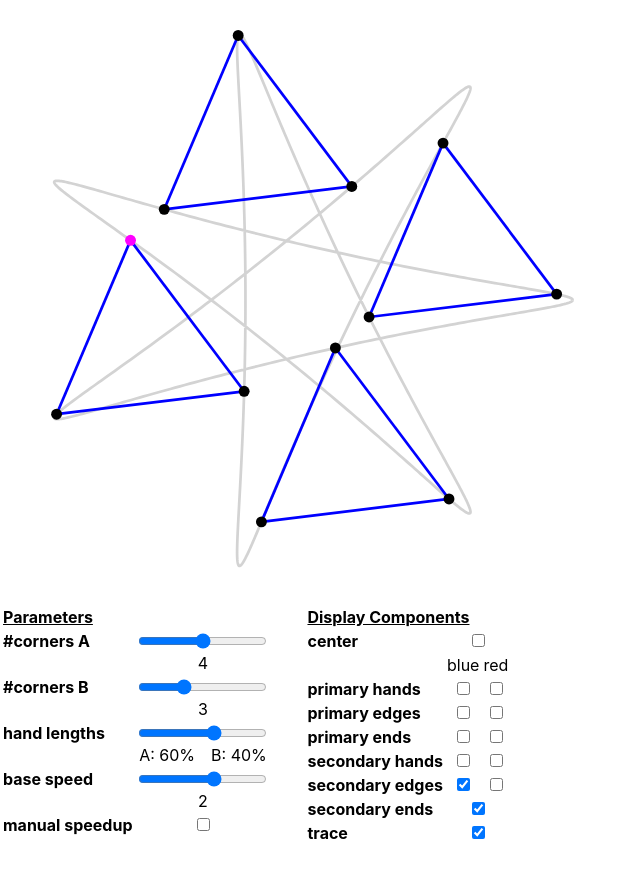
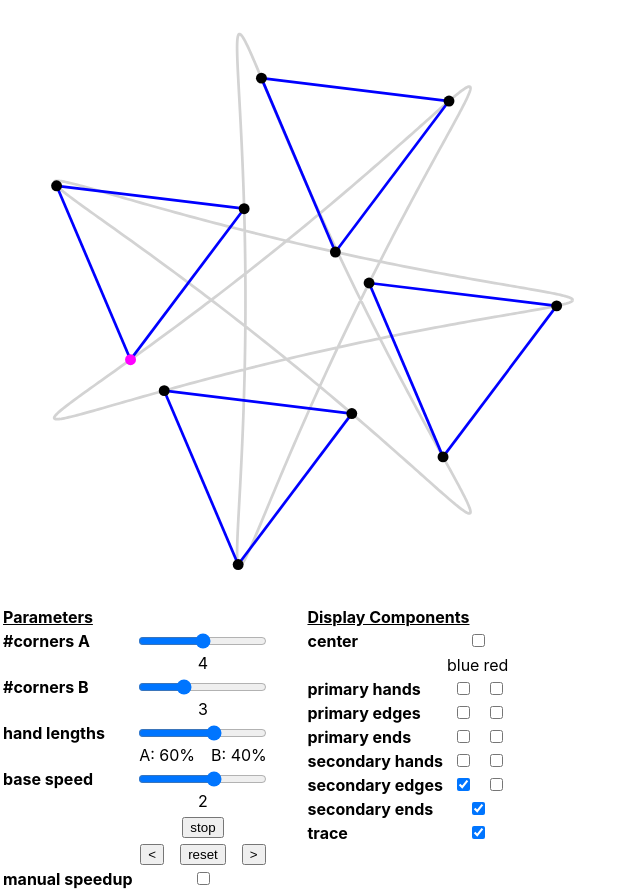
Before and after one commit to hcschuetz/double-rotation, a React (Create React App) app: page / in a window 1280 px wide. Shown: the whole page, without its empty margins (0-640 px from the left). Before the commit the page ends 846 px from the top, so only its background shows below. Built offline with nearby package versions, Linux system fonts and the light colour scheme.

Commit message:
quite some refactoring

```diff
--- a/src/App.tsx
+++ b/src/App.tsx
@@ -4,9 +4,10 @@
  *   - Use links referencing these URLs for links in explanation story
  * - Draw secondary traces?
  */
-import React, { Context, createContext, Fragment, useContext, useEffect, useRef, useState } from 'react';
+import { Context, createContext, FC, Fragment, useContext, useEffect, useRef, useState } from 'react';
 import './App.css';
 
+// How many segments to use for a trace. (A parameter that can be tuned.)
 const traceSteps = 1000;
 
 type Options = {
@@ -25,11 +26,6 @@ type Options = {
   showTrace: boolean,
 };
 
-type FilteredKeys<T, U> = { [P in keyof T]: T[P] extends U ? P : never }[keyof T];
-
-type NumericOption = FilteredKeys<Options, number>;
-type BooleanOption = FilteredKeys<Options, boolean>;
-
 const initialOptions: Options = {
   cornersA: 4,
   cornersB: 3,
@@ -37,7 +33,7 @@ const initialOptions: Options = {
   baseSpeed: 2,
   manualSpeedup: false,
   speedupA: 3,
-  speedupB: 4,
+  speedupB: -4,
   showPrimaryHandsA: false, showPrimaryEndsA: false, showPrimaryEdgesA: false,
   showSecondaryHandsA: false, showSecondaryEdgesA: true,
   showPrimaryHandsB: false, showPrimaryEndsB: false, showPrimaryEdgesB: false,
@@ -46,26 +42,39 @@ const initialOptions: Options = {
   showTrace: true,
 };
 
+type FilteredKeys<T, U> = { [P in keyof T]: T[P] extends U ? P : never }[keyof T];
+
+type NumericOption = FilteredKeys<Options, number>;
+type BooleanOption = FilteredKeys<Options, boolean>;
+
+type Setter<T> = (update: T | ((old: T) => T)) => void;
+
+// All these contexts have no reasonable default values.  So we just provide
+// some dummy values of the appropriate types to createContext(...).
 const DisplayOptions: Context<Options> = createContext(initialOptions);
+const SetDisplayOptions: Context<Setter<Options>> = createContext((x: any) => {});
 
-const indices = (n: number): number[] => Array(n).fill(undefined).map((_,i) => i);
+const ProvideDisplayOptions: FC<{value: Options, setter: Setter<Options>}> =
+  ({value, setter, children}) => (
+    <DisplayOptions.Provider value={value}>
+      <SetDisplayOptions.Provider value={setter}>
+        {children}
+      </SetDisplayOptions.Provider>
+    </DisplayOptions.Provider>
+  );
 
-const TAU = 2 * Math.PI;
+const Rounds: Context<number> = createContext(0);
+const SetRounds: Context<Setter<number>> = createContext((x: any) => {});
 
-const polar = (r: number, turns: number): [number, number] => ([
-  r * Math.cos(turns * TAU),
-  r * Math.sin(turns * TAU),
-]);
+const ProvideRounds: FC<{speedRef: {current: number}}> = ({
+  speedRef, children
+}) => {
+  const [rounds, setRounds] = useState(0);
 
-function MovingParts(): JSX.Element {
-  const options = useContext(DisplayOptions);
-  const speedRef = useRef(0);
-  speedRef.current = options.baseSpeed;
   const prevTimestamp = useRef(0);
   if (prevTimestamp.current === undefined) {
     prevTimestamp.current = performance.now();
   }
-  const [rounds, setRounds] = useState(0);
   useEffect(() => {
     let terminated = false;
     function update(timestamp: number): void {
@@ -81,12 +90,34 @@ function MovingParts(): JSX.Element {
 
     requestAnimationFrame(update);
     return () => { terminated = true; }
-  }, [])
+  }, []);
+
+  return (
+    <Rounds.Provider value={rounds}>
+      <SetRounds.Provider value={setRounds}>
+        {children}
+      </SetRounds.Provider>
+    </Rounds.Provider>
+  );
+};
+
+const indices = (n: number): number[] => Array(n).fill(undefined).map((_,i) => i);
+
+const TAU = 2 * Math.PI;
+
+const polar = (r: number, turns: number): [number, number] => ([
+  r * Math.cos(turns * TAU),
+  r * Math.sin(turns * TAU),
+]);
+
+function MovingParts(): JSX.Element {
+  const options = useContext(DisplayOptions);
+  const rounds = useContext(Rounds);
 
   const p = options.cornersA;
   const q = options.cornersB;
-  const speedupA = options.manualSpeedup ? options.speedupA : q;
-  const speedupB = options.manualSpeedup ? options.speedupB : p;
+  const speedupA = options.manualSpeedup ? options.speedupA :  q;
+  const speedupB = options.manualSpeedup ? options.speedupB : -p;
 
   const forEachPoint = (f: (i: number, j: number) => JSX.Element): JSX.Element[] =>
     indices(p).flatMap(i => indices(q).map(j => (
@@ -98,10 +129,10 @@ function MovingParts(): JSX.Element {
   // by introducing independent rotations.
   // Notice that the coupling ensures closed traces.
   const pHands = indices(p).map(i =>
-    polar(    options.percentageA/100, -speedupA*rounds + i/p)
+    polar(    options.percentageA/100, speedupA*rounds + i/p)
   );
   const qHands = indices(q).map(j =>
-    polar(1 - options.percentageA/100,  speedupB*rounds + j/q)
+    polar(1 - options.percentageA/100, speedupB*rounds + j/q)
   );
 
   const points = pHands.map(([xp, yp]) => qHands.map(([xq, yq]) => (
@@ -177,25 +208,34 @@ function MovingParts(): JSX.Element {
   </>);
 }
 
-function App() {
-  const [options, setOptions] = useState(initialOptions);
-
+function Trace(): JSX.Element {
+  const options = useContext(DisplayOptions);
   const p = options.cornersA;
   const q = options.cornersB;
   const speedupA = options.manualSpeedup ? options.speedupA : q;
-  const speedupB = options.manualSpeedup ? options.speedupB : p;
+  const speedupB = options.manualSpeedup ? options.speedupB : -p;
   const rp = options.percentageA/100;
   const rq = 1-rp;
   const trace = indices(traceSteps+1).map(i => {
-    const [xp, yp] = polar(rq,  speedupB*i/traceSteps);
-    const [xq, yq] = polar(rp, -speedupA*i/traceSteps);
+    const [xp, yp] = polar(rq, speedupB*i/traceSteps);
+    const [xq, yq] = polar(rp, speedupA*i/traceSteps);
     return `${xp+xq},${yp+yq}`;
   }).join(" ");
+
+  return (
+    <polyline points={trace} stroke="lightgrey" strokeWidth={0.01} fill="none"/>
+  );
+}
+
+function Config(): JSX.Element {
+  const options = useContext(DisplayOptions);
+  const setOptions = useContext(SetDisplayOptions);
+  const setRounds = useContext(SetRounds);
 
   const flag = (name: BooleanOption): JSX.Element => (
     <input type="checkbox"
       checked={options[name]}
-      onChange={e => setOptions({...options, [name]: e.target.checked})}
+      onChange={e => setOptions(options => ({...options, [name]: e.target.checked}))}
     />
   );
   const slider = (
@@ -203,19 +243,11 @@ function App() {
   ): JSX.Element => (
     <input type="range" min={min} max={max} step={step}
       value={options[name]}
-      onChange={e => setOptions({...options, [name]: Number(e.target.value)})}
+      onChange={e => setOptions(options => ({...options, [name]: Number(e.target.value)}))}
     />
   );
 
   return (
-    <DisplayOptions.Provider value={options}>
-      <div className="App">
-        <svg viewBox="-1.1 -1.1 2.2 2.2" width="600" height="600">
-          {options.showTrace && (
-            <polyline points={trace} stroke="lightgrey" strokeWidth={0.01} fill="none"/>
-           )}
-          <MovingParts/>
-        </svg>
     <div>
       <table style={{display: "inline-table", marginRight: "2em"}}>
         <tbody>
@@ -251,7 +283,21 @@ function App() {
             <td>
               {slider("baseSpeed", -10, 10, 0.1)}
               <br/>
-                  <span>{options.baseSpeed}</span>
+              <div style={{display: "inline-block"}}>
+                <div>{options.baseSpeed}</div>
+                <div style={{marginTop: "5px"}}>
+                  <button onClick={
+                    () => setOptions(options => ({...options, baseSpeed: 0}))
+                  }>stop</button>
+                </div>
+                <div style={{marginTop: "5px"}}>
+                  <button onClick={() => setRounds(rounds => rounds - 0.001)}>&lt;</button>
+                  &emsp;
+                  <button onClick={() => setRounds(0)}>reset</button>
+                  &emsp;
+                  <button onClick={() => setRounds(rounds => rounds + 0.001)}>&gt;</button>
+                </div>
+              </div>
             </td>
           </tr>
           <tr>
@@ -328,8 +374,25 @@ function App() {
         </tbody>
       </table>
     </div>
+    )
+}
+
+function App() {
+  const [options, setOptions] = useState(initialOptions);
+  const speedRef = useRef(0);
+  speedRef.current = options.baseSpeed;
+  return (
+    <ProvideDisplayOptions value={options} setter={setOptions}>
+      <ProvideRounds speedRef={speedRef}>
+        <div className="App">
+          <svg viewBox="-1.1 -1.1 2.2 2.2" width="600" height="600">
+            {options.showTrace && (<Trace/>)}
+            <MovingParts/>
+          </svg>
+          <Config/>
         </div>
-    </DisplayOptions.Provider>
+      </ProvideRounds>
+    </ProvideDisplayOptions>
   );
 }
 
```
Lines whose indentation alone changed are shown as unchanged.
